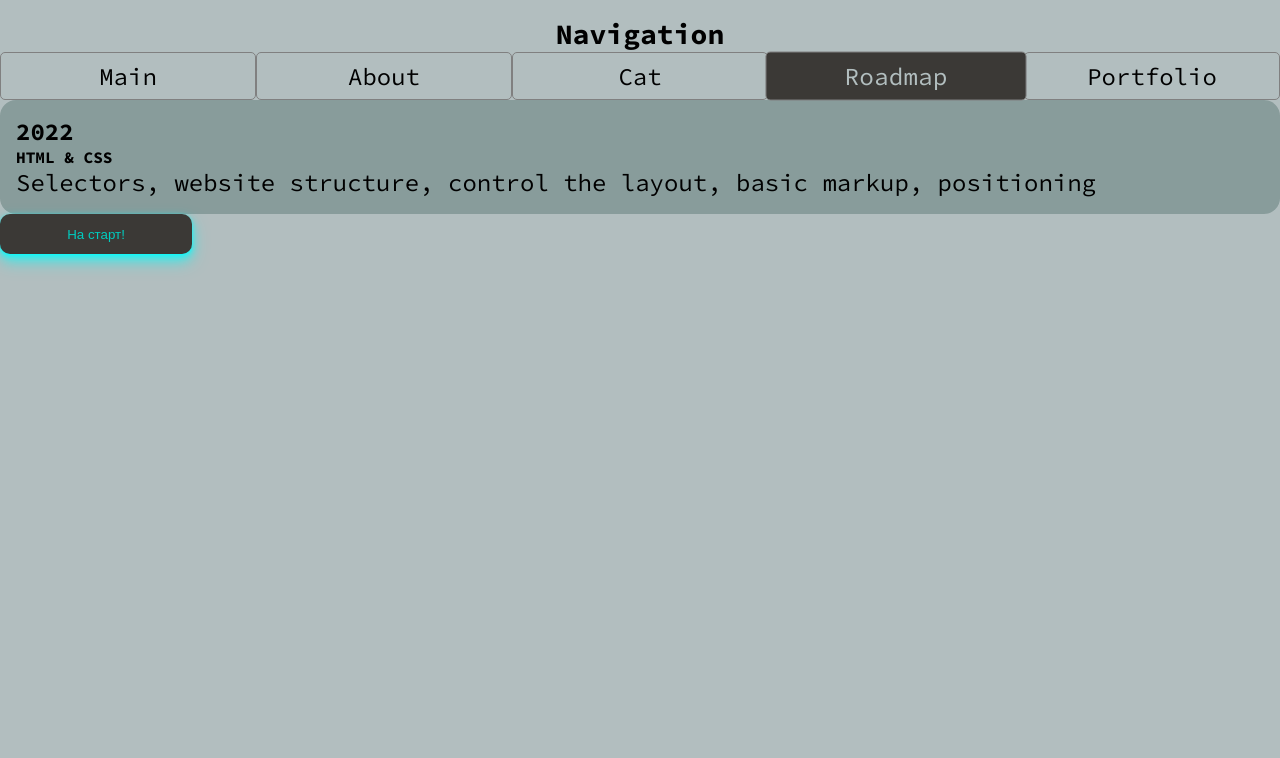
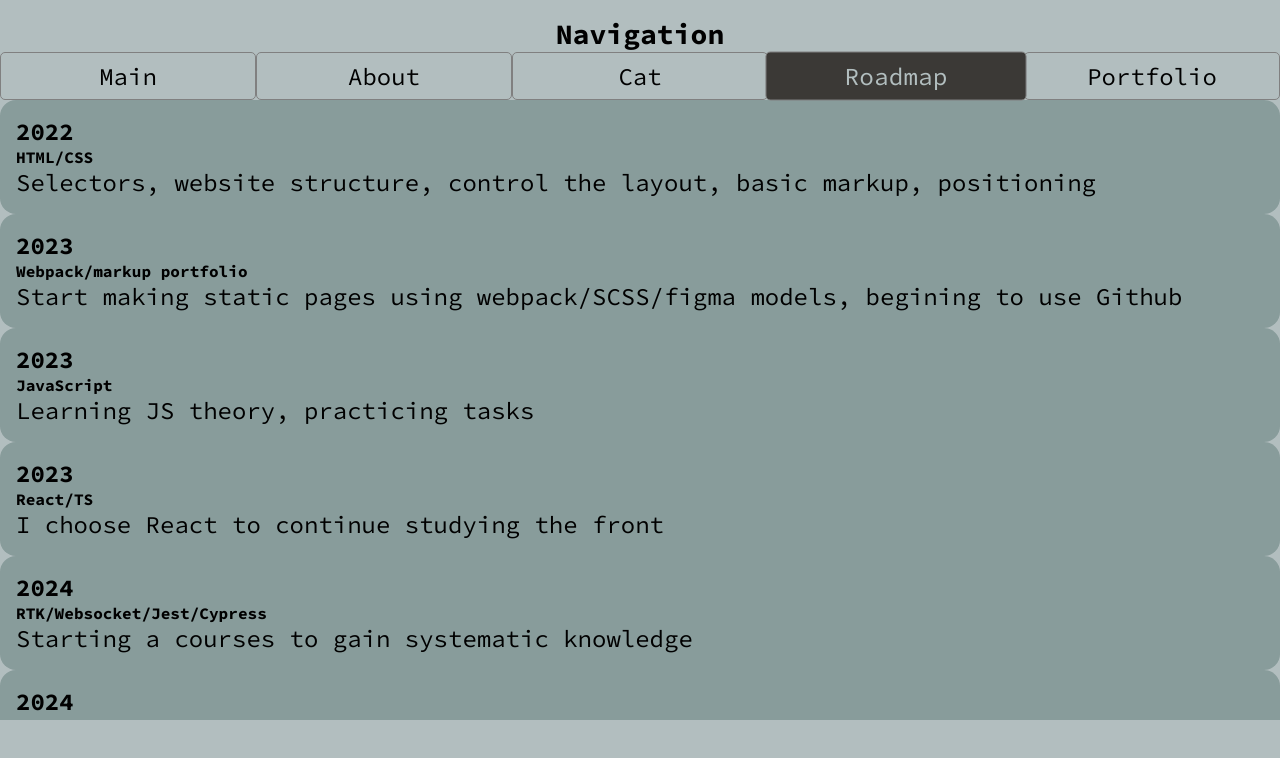
Before and after one commit to i0ji/p_ioji, a Next.js app: page /tabs/roadmap in a window 1280 px wide. Shown: the top 758 px of the page. Built offline with nearby package versions, Linux system fonts and the light colour scheme.

Commit message:
feature: mapping parallax units

```diff
--- a/package.json
+++ b/package.json
@@ -1,6 +1,6 @@
 {
   "name": "p_ioji",
-  "version": "0.0.4a",
+  "version": "0.0.5",
   "private": true,
   "scripts": {
     "dev": "next dev --turbopack",
--- /dev/null
+++ b/public/roadmap/roadmapData.ts
@@ -0,0 +1,49 @@
+export const roadmapData = [
+  {
+    year: 2022,
+    headder: 'HTML/CSS',
+    description:
+      'Selectors, website structure, control the layout, basic markup, positioning',
+    technologies: ['HTML', 'CSS'],
+  },
+  {
+    year: 2023,
+    headder: 'Webpack/markup portfolio',
+    description:
+      'Start making static pages using webpack/SCSS/figma models, begining to use Github',
+    technologies: ['Webpack', 'Git', 'SCSS', 'Figma'],
+  },
+  {
+    year: 2023,
+    headder: 'JavaScript',
+    description: 'Learning JS theory, practicing tasks',
+    technologies: ['JS', 'npm', 'Git-flow'],
+  },
+  {
+    year: 2023,
+    headder: 'React/TS',
+    description: 'I choose React to continue studying the front',
+    technologies: ['React', 'TS', 'Yarn'],
+  },
+  {
+    year: 2024,
+    headder: 'RTK/Websocket/Jest/Cypress',
+    description:
+      'Starting a courses to gain systematic knowledge',
+    technologies: [
+      'React',
+      'Websocket',
+      'DnD',
+      'Cypress',
+      'Jest',
+      'RTK',
+    ],
+  },
+  {
+    year: 2024,
+    headder: 'NEXT.JS',
+    description:
+      'Start using NEXT.JS in my study and freelance projects; Deploying directly from branch to GH-Pages',
+    technologies: ['NEXT.JS', 'pnpm', 'CI/CD'],
+  },
+];
--- a/src/app/page.tsx
+++ b/src/app/page.tsx
@@ -4,7 +4,7 @@ import s from './page.module.scss';
 
 export default function Home() {
   //CONSOLE
-  console.log('v: 0.0.4a');
+  console.log('v: 0.0.5');
   //LATER
   const tag = 'ioji';
 
--- a/src/app/tabs/roadmap/page.tsx
+++ b/src/app/tabs/roadmap/page.tsx
@@ -1,9 +1,20 @@
 'use client';
 
-import { useEffect } from 'react';
+import { roadmapData } from 'public/roadmap/roadmapData';
 
-import RoadmapCard from 'components/RoadmapCard/RoadmapCard';
+import { RoadmapCard } from 'components/index';
 
 export default function Roadmap() {
-  return <RoadmapCard></RoadmapCard>;
+  return (
+    <div>
+      {roadmapData.map((elem) => (
+        <RoadmapCard
+          year={elem.year}
+          headder={elem.headder}
+          description={elem.description}
+          technologies={elem.technologies}
+        />
+      ))}
+    </div>
+  );
 }
--- a/src/components/RoadmapCard/RoadmapCard.tsx
+++ b/src/components/RoadmapCard/RoadmapCard.tsx
@@ -1,15 +1,16 @@
 import s from './RoadmapCard.module.scss';
 
-export default function RoadmapCard() {
+export default function RoadmapCard(props: Data.RoadmapModel) {
   return (
     <div className={s.card}>
-      <h4>2022</h4>
-      <h6>HTML & CSS</h6>
-
-      <p>
-        Selectors, website structure, control the layout, basic
-        markup, positioning
-      </p>
+      <h4>{props.year}</h4>
+      <h6>{props.headder}</h6>
+      <p>{props.description}</p>
+      {/* <div>
+        {props.technologies.map((elem) => (
+          <div>{elem}</div>
+        ))}
+      </div> */}
     </div>
   );
 }
```
Also changed, not shown: public/roadmap/data.ts (deleted, +0 -26 lines), src/services/declarations.d.ts (+10 -1 lines).
